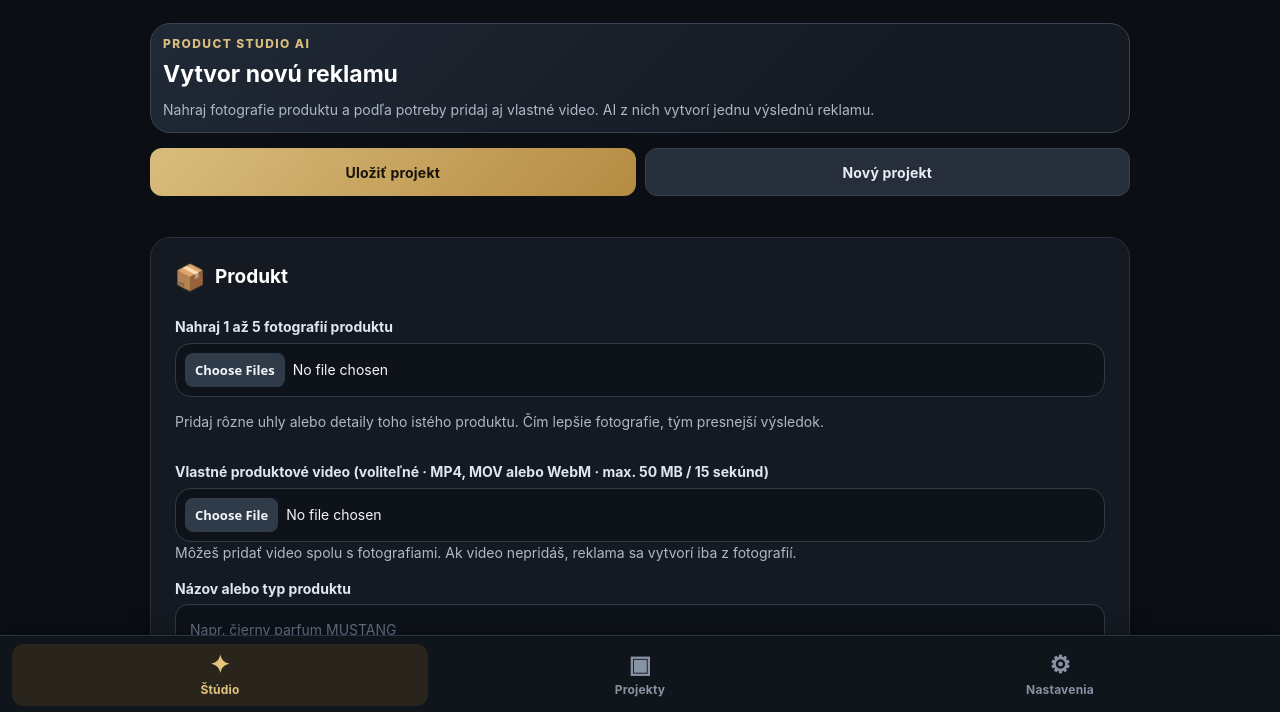
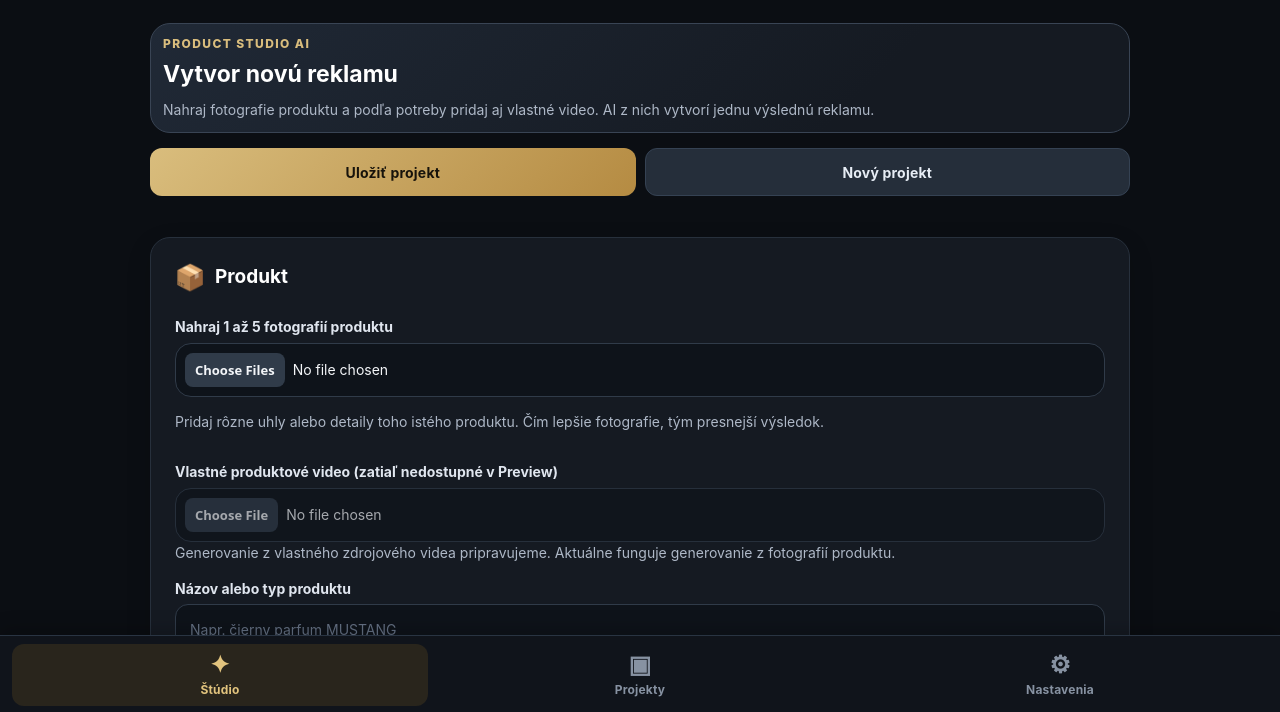
Before and after one commit to marianholka94-byte/product-studio-ai-pwa, a plain HTML site: page index.html in a window 1280 px wide. Shown: the part 86-798 px from the top of the page. Drawn offline with Linux system fonts and the light colour scheme.

Commit message:
Clarify source video is not yet available in preview

```diff
--- a/index.html
+++ b/index.html
@@ -77,10 +77,10 @@ a{color:#174ea6;overflow-wrap:anywhere}
 <input id="photo" type="file" accept="image/jpeg,image/png,image/webp" multiple>
 <p class="note">Pridaj rôzne uhly alebo detaily toho istého produktu. Čím lepšie fotografie, tým presnejší výsledok.</p>
 <div id="previewGallery" class="preview-gallery" aria-live="polite"></div>
-<label for="sourceVideo">Vlastné produktové video (voliteľné · MP4, MOV alebo WebM · max. 50 MB / 15 sekúnd)</label>
-<input id="sourceVideo" type="file" accept="video/mp4,video/quicktime,video/webm">
+<label for="sourceVideo">Vlastné produktové video (zatiaľ nedostupné v Preview)</label>
+<input id="sourceVideo" type="file" accept="video/mp4,video/quicktime,video/webm" disabled>
 <video id="sourceVideoPreview" controls playsinline style="display:none;max-height:280px"></video>
-<div id="sourceVideoInfo" class="note">Môžeš pridať video spolu s fotografiami. Ak video nepridáš, reklama sa vytvorí iba z fotografií.</div>
+<div id="sourceVideoInfo" class="note">Generovanie z vlastného zdrojového videa pripravujeme. Aktuálne funguje generovanie z fotografií produktu.</div>
 <label for="product">Názov alebo typ produktu</label>
 <input id="product" type="text" name="product-name" autocomplete="off" autocapitalize="sentences" placeholder="Napr. čierny parfum MUSTANG">
 </section>
```
